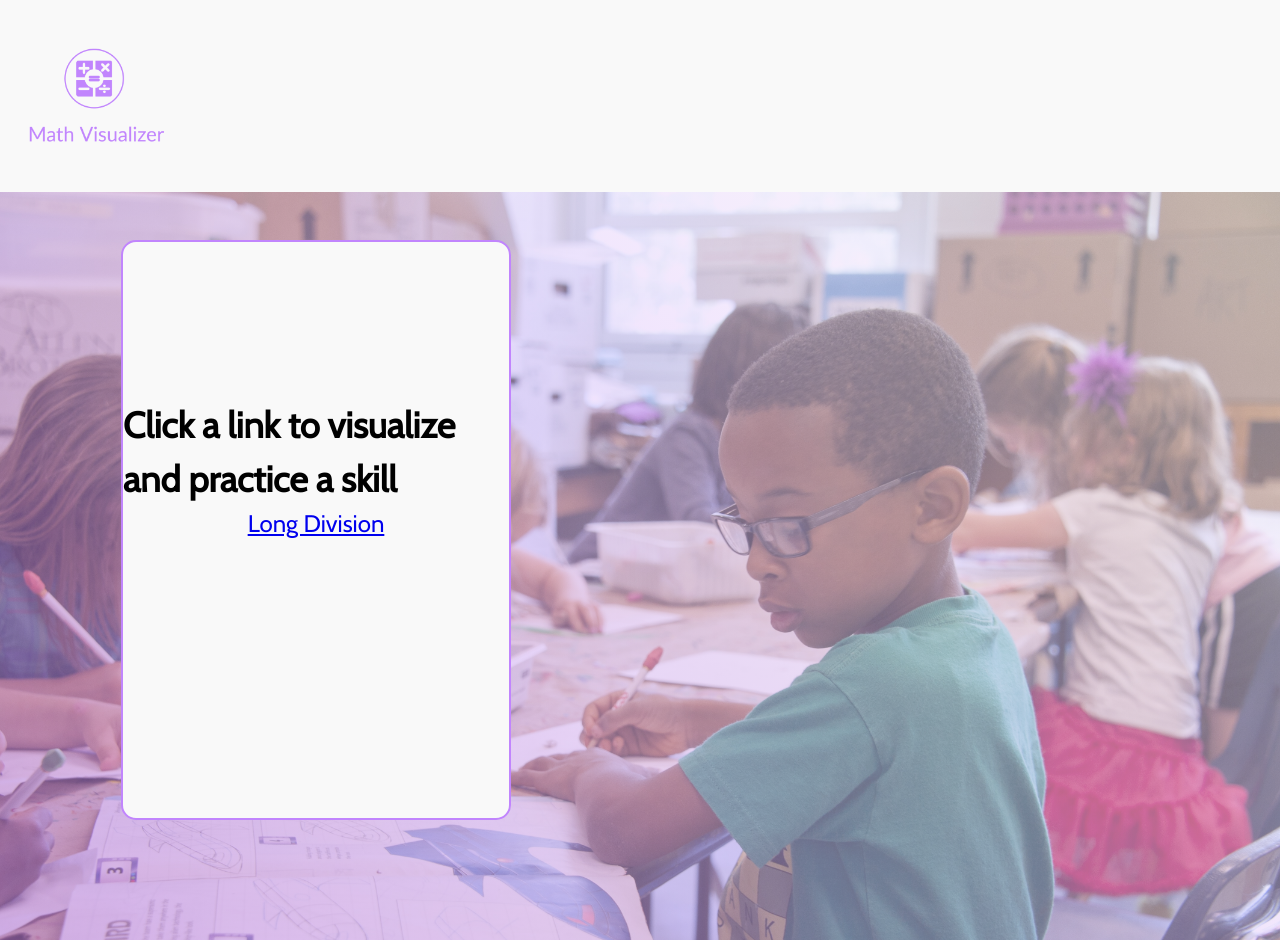
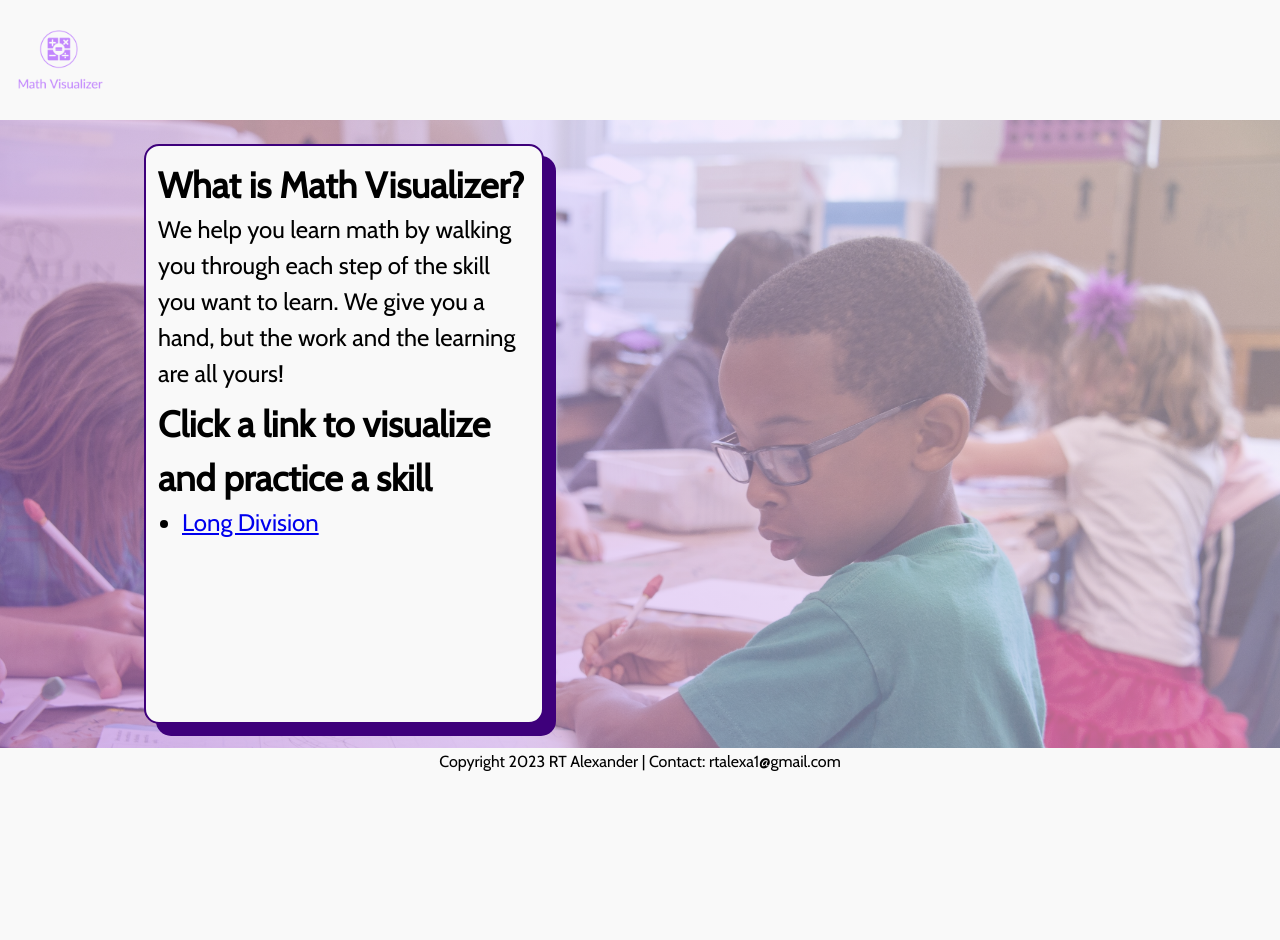
Before and after one commit to rtalexa1/math-visualizer, a Vue app: page / in a window 1280 px wide. After the commit the page ends 800 px from the top, so only its background shows below. Built offline with nearby package versions, Linux system fonts and the light colour scheme.

Commit message:
Style homeview and add footer

```diff
--- a/src/App.vue
+++ b/src/App.vue
@@ -1,19 +1,19 @@
 <template>
   <nav>
-    <img
-      src="@/assets/images/square-math-visualizer-1.png"
-      alt="Math visualizer logo"
-      class="logo"
-    />
-    <div class="nav-content">
-      <router-link to="/" class="home-link" v-if="$route.path !== '/'"
-        >Home</router-link
-      >
-    </div>
+    <router-link to="/"
+      ><img
+        src="@/assets/images/square-math-visualizer-1.png"
+        alt="Math visualizer logo"
+        class="logo"
+    /></router-link>
   </nav>
   <div class="container">
     <router-view />
   </div>
+  <footer>
+    <span>Copyright 2023 RT Alexander</span> |
+    <span>Contact: rtalexa1@gmail.com</span>
+  </footer>
 </template>
 
 <style lang="scss">
@@ -50,7 +50,8 @@ html {
 nav {
   display: flex;
   justify-content: flex-start;
-  align-items: center;
+  align-items: flex-start;
+  max-height: 5em;
 }
 
 .home-link {
@@ -65,18 +66,17 @@ nav {
   align-items: center;
   width: 100%;
   height: 100%;
-  padding-bottom: 5em;
-  background-size: 100%;
-  background-image: linear-gradient(
-      45deg,
-      rgba(193, 133, 253, 0.5) 0%,
-      rgba(249, 249, 249, 0.5) 100%
-    ),
-    url("./assets/images/landing-page-background.jpg");
 }
 
 .logo {
-  width: 8em;
-  height: 8em;
+  width: 5em;
+  height: 5em;
+}
+
+footer {
+  padding: 2px 10px;
+  background: #f9f9f9;
+  font-size: medium;
+  text-align: center;
 }
 </style>
--- a/src/components/CurrentStep.vue
+++ b/src/components/CurrentStep.vue
@@ -150,6 +150,7 @@ export default {
   flex-direction: column;
   justify-content: center;
   align-items: center;
+  margin-bottom: 1.5em;
   border: solid 2px #c185fd;
   border-top: 0;
   border-radius: 0 0 15px 15px;
@@ -174,6 +175,7 @@ p {
 .counters-container {
   display: flex;
   justify-content: center;
+  align-content: flex-start;
   margin: 0.5em 0;
 }
 
--- a/src/components/ProblemDisplay.vue
+++ b/src/components/ProblemDisplay.vue
@@ -265,7 +265,7 @@ p {
 
 .wiggle {
   animation-name: wiggle;
-  animation-duration: 300ms;
+  animation-duration: 700ms;
 }
 
 @keyframes wiggle {
@@ -273,17 +273,40 @@ p {
     margin-right: 0;
   }
 
-  25% {
-    margin-right: 20px;
+  10% {
+    margin-right: 15px;
+  }
+
+  20% {
+    margin-right: 0;
+  }
+
+  30% {
+    margin-right: 0;
+    margin-left: 15px;
+  }
+
+  40% {
+    margin-right: 0;
+    margin-left: 0;
   }
 
   50% {
+    margin-right: 15px;
+  }
+
+  60% {
     margin-right: 0;
   }
 
-  75% {
+  70% {
     margin-right: 0;
-    margin-left: 20px;
+    margin-left: 15px;
+  }
+
+  80% {
+    margin-right: 0;
+    margin-left: 0;
   }
 
   to {
--- a/src/components/ProblemNextSteps.vue
+++ b/src/components/ProblemNextSteps.vue
@@ -120,11 +120,19 @@ export default {
         e.target.value != this.$store.state.expectedDifference
       ) {
         const index = this.$store.state.dividendIndex;
-        const differenceInputSpan = this.lineTwoSpans[index + 1];
-        differenceInputSpan.style.backgroundColor = "orange";
-        differenceInputSpan.style.border = "solid 1px red";
-        differenceInputSpan.style.borderRadius = "5px";
-        differenceInputSpan.classList.add("wiggle");
+        const differenceInput = document.getElementById(
+          `difference-input-${index}`
+        );
+        differenceInput.style.backgroundColor = "orange";
+        differenceInput.style.border = "solid 1px red";
+        differenceInput.style.borderRadius = "5px";
+        differenceInput.classList.add("wiggle");
+        // const index = this.$store.state.dividendIndex;
+        // const differenceInputSpan = this.lineTwoSpans[index + 1];
+        // differenceInputSpan.style.backgroundColor = "orange";
+        // differenceInputSpan.style.border = "solid 1px red";
+        // differenceInputSpan.style.borderRadius = "5px";
+        // differenceInputSpan.classList.add("wiggle");
       }
     },
     // Want to add animation to this function to show the number being brought down
@@ -186,7 +194,7 @@ export default {
       const index = this.$store.state.dividendIndex;
       const differenceInputSpan = this.lineTwoSpans[index + 1];
       differenceInputSpan.innerText = `${this.$store.state.expectedDifference}`;
-      differenceInputSpan.style.border = "2px solid #19bf16";
+      differenceInputSpan.style.color = "#19bf16";
       this.$store.commit("setStep", "remainder");
       this.$emit("displayAnswer");
     },
--- a/src/views/HomeView.vue
+++ b/src/views/HomeView.vue
@@ -1,8 +1,18 @@
 <template>
-  <div class="container home-display">
-    <h2>Click a link to visualize and practice a skill</h2>
-    <div class="nav-links">
-      <router-link to="/long_division">Long Division</router-link>
+  <div class="home-background">
+    <div class="container home-display">
+      <h2>What is Math Visualizer?</h2>
+      <p style="margin-bottom: 5px">
+        We help you learn math by walking you through each step of the skill you
+        want to learn. We give you a hand, but the work and the learning are all
+        yours!
+      </p>
+      <h2>Click a link to visualize and practice a skill</h2>
+      <div class="nav-links">
+        <ul>
+          <li><router-link to="/long_division">Long Division</router-link></li>
+        </ul>
+      </div>
     </div>
   </div>
 </template>
@@ -16,13 +26,34 @@ export default {
 </script>
 
 <style>
+.home-background {
+  width: 100%;
+  height: 100%;
+  background-size: 100%;
+  background-image: linear-gradient(
+      45deg,
+      rgba(193, 133, 253, 0.5) 0%,
+      rgba(249, 249, 249, 0.5) 100%
+    ),
+    url("../assets/images/landing-page-background.jpg");
+}
+
 .home-display {
-  margin-top: 2em;
-  margin-left: -27em;
-  border: solid 2px #c185fd;
+  display: flex;
+  flex-direction: column;
+  justify-content: flex-start;
+  align-items: flex-start;
+  margin: 1em 1em 1em 6em;
+  box-shadow: 12px 12px 0 0 #3e007b;
+  border: solid 2px #3e007b;
   border-radius: 15px;
-  width: 390px;
+  width: 400px;
   height: 580px;
+  padding: 12px;
   background: #f9f9f9;
 }
+
+li {
+  margin-left: 1em;
+}
 </style>
```
